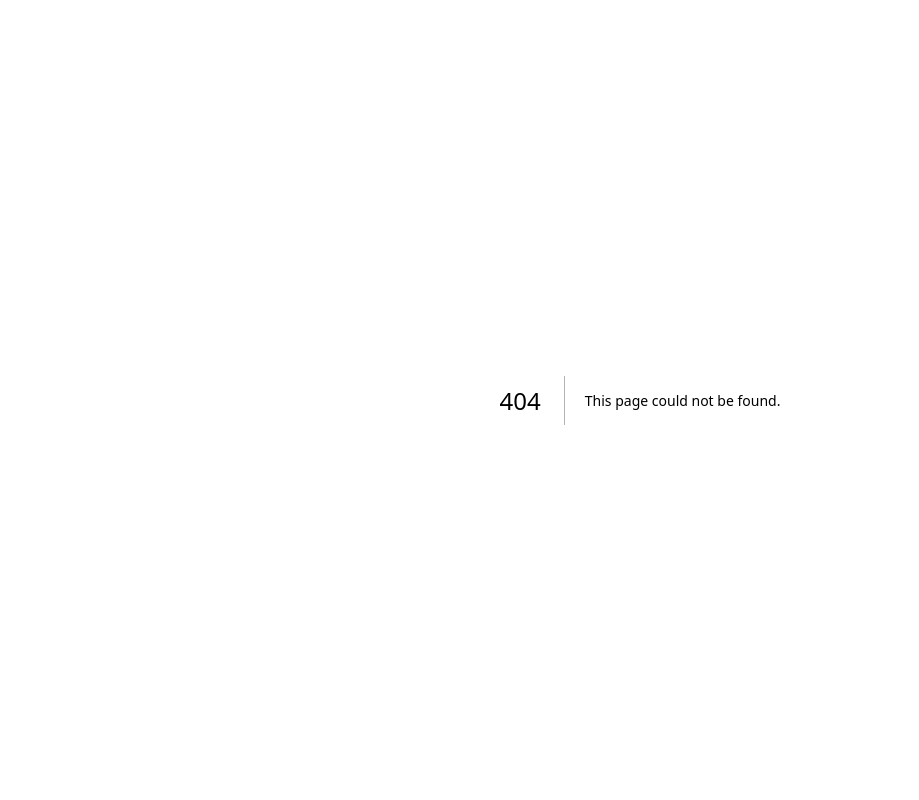
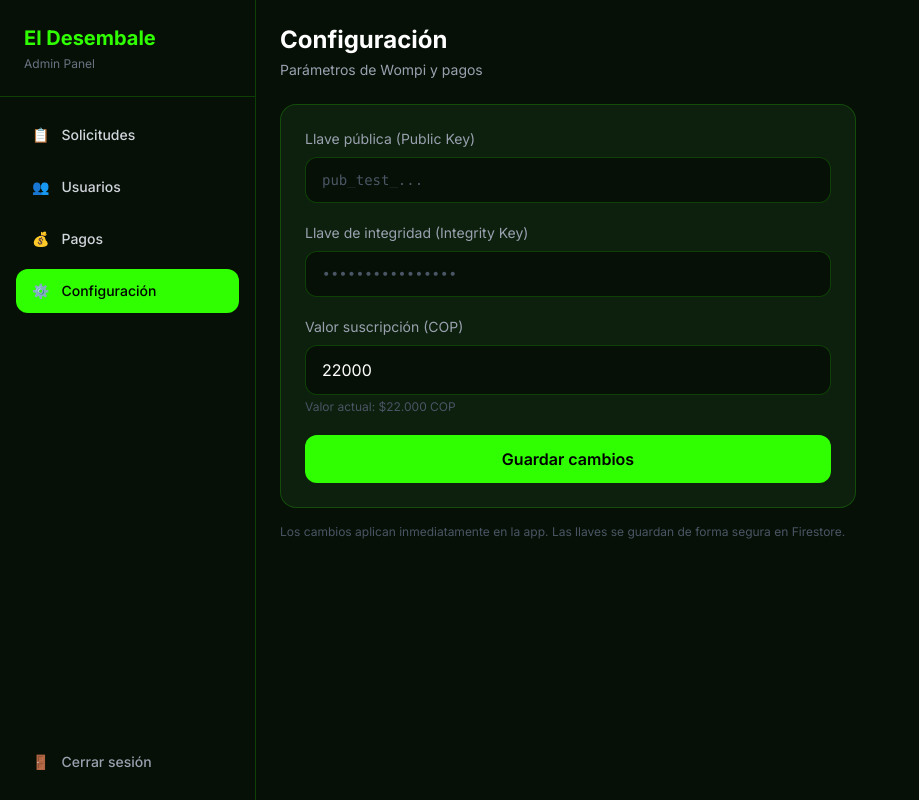
Before and after one commit to El-Desembale/eldesembale-admin, a Next.js app: page /configuracion in a window 1280 px wide. Before the commit this address had no page. Shown: the whole page, without its empty margins (0-919 px from the left). Built offline with nearby package versions, Linux system fonts and the light colour scheme; no server answers; the database is empty; sample sign-in values are in the browser's storage.

Commit message:
feat(admin): página de configuración Wompi con llaves desde Firestore Agrega ruta /configuracion para editar publicKey, integrityKey y subscriptionAmount en el documento config/wompi de Firestore, y enlaza la página desde el Sidebar.

```diff
--- /dev/null
+++ b/src/app/(dashboard)/configuracion/page.tsx
@@ -0,0 +1,128 @@
+'use client';
+
+import { useState, useEffect } from 'react';
+import { doc, getDoc, setDoc } from 'firebase/firestore';
+import { db } from '@/lib/firebase';
+
+interface WompiConfig {
+  publicKey: string;
+  integrityKey: string;
+  subscriptionAmount: number;
+}
+
+export default function ConfiguracionPage() {
+  const [config, setConfig] = useState<WompiConfig>({
+    publicKey: '',
+    integrityKey: '',
+    subscriptionAmount: 22000,
+  });
+  const [loading, setLoading] = useState(true);
+  const [saving, setSaving] = useState(false);
+  const [saved, setSaved] = useState(false);
+
+  useEffect(() => {
+    const fetchConfig = async () => {
+      try {
+        const snap = await getDoc(doc(db, 'config', 'wompi'));
+        if (snap.exists()) {
+          const data = snap.data();
+          setConfig({
+            publicKey: data.publicKey ?? '',
+            integrityKey: data.integrityKey ?? '',
+            subscriptionAmount: data.subscriptionAmount ?? 22000,
+          });
+        }
+      } catch (e) {
+        console.error('Error cargando config:', e);
+      } finally {
+        setLoading(false);
+      }
+    };
+    fetchConfig();
+  }, []);
+
+  const handleSave = async () => {
+    setSaving(true);
+    setSaved(false);
+    try {
+      await setDoc(doc(db, 'config', 'wompi'), {
+        publicKey: config.publicKey.trim(),
+        integrityKey: config.integrityKey.trim(),
+        subscriptionAmount: Number(config.subscriptionAmount),
+        updatedAt: new Date(),
+      });
+      setSaved(true);
+      setTimeout(() => setSaved(false), 3000);
+    } catch (e) {
+      console.error('Error guardando config:', e);
+    } finally {
+      setSaving(false);
+    }
+  };
+
+  if (loading) {
+    return (
+      <div className="flex justify-center py-16">
+        <div className="w-8 h-8 border-2 border-[#2FFF00] border-t-transparent rounded-full animate-spin" />
+      </div>
+    );
+  }
+
+  return (
+    <div className="max-w-xl">
+      <div className="mb-6">
+        <h1 className="text-white text-2xl font-bold">Configuración</h1>
+        <p className="text-gray-400 text-sm mt-1">Parámetros de Wompi y pagos</p>
+      </div>
+
+      <div className="bg-[#0d1f0d] border border-[#2FFF00]/20 rounded-2xl p-6 space-y-5">
+        <div>
+          <label className="block text-gray-400 text-sm mb-2">Llave pública (Public Key)</label>
+          <input
+            type="text"
+            value={config.publicKey}
+            onChange={e => setConfig(prev => ({ ...prev, publicKey: e.target.value }))}
+            placeholder="pub_test_..."
+            className="w-full bg-[#061006] border border-[#2FFF00]/20 rounded-xl px-4 py-3 text-white placeholder-gray-600 focus:outline-none focus:border-[#2FFF00]/60 transition-colors font-mono text-sm"
+          />
+        </div>
+
+        <div>
+          <label className="block text-gray-400 text-sm mb-2">Llave de integridad (Integrity Key)</label>
+          <input
+            type="password"
+            value={config.integrityKey}
+            onChange={e => setConfig(prev => ({ ...prev, integrityKey: e.target.value }))}
+            placeholder="••••••••••••••••"
+            className="w-full bg-[#061006] border border-[#2FFF00]/20 rounded-xl px-4 py-3 text-white placeholder-gray-600 focus:outline-none focus:border-[#2FFF00]/60 transition-colors font-mono text-sm"
+          />
+        </div>
+
+        <div>
+          <label className="block text-gray-400 text-sm mb-2">Valor suscripción (COP)</label>
+          <input
+            type="number"
+            value={config.subscriptionAmount}
+            onChange={e => setConfig(prev => ({ ...prev, subscriptionAmount: Number(e.target.value) }))}
+            className="w-full bg-[#061006] border border-[#2FFF00]/20 rounded-xl px-4 py-3 text-white placeholder-gray-600 focus:outline-none focus:border-[#2FFF00]/60 transition-colors"
+          />
+          <p className="text-gray-600 text-xs mt-1">
+            Valor actual: ${config.subscriptionAmount.toLocaleString('es-CO')} COP
+          </p>
+        </div>
+
+        <button
+          onClick={handleSave}
+          disabled={saving}
+          className="w-full bg-[#2FFF00] text-black font-semibold py-3 rounded-xl hover:bg-[#2FFF00]/90 transition-colors disabled:opacity-50 disabled:cursor-not-allowed"
+        >
+          {saving ? 'Guardando...' : saved ? '✓ Guardado' : 'Guardar cambios'}
+        </button>
+      </div>
+
+      <p className="text-gray-600 text-xs mt-4">
+        Los cambios aplican inmediatamente en la app. Las llaves se guardan de forma segura en Firestore.
+      </p>
+    </div>
+  );
+}
--- a/src/components/Sidebar.tsx
+++ b/src/components/Sidebar.tsx
@@ -9,6 +9,7 @@ const NAV = [
   { href: '/', label: 'Solicitudes', icon: '📋' },
   { href: '/usuarios', label: 'Usuarios', icon: '👥' },
   { href: '/pagos', label: 'Pagos', icon: '💰' },
+  { href: '/configuracion', label: 'Configuración', icon: '⚙️' },
 ];
 
 export function Sidebar() {
```
